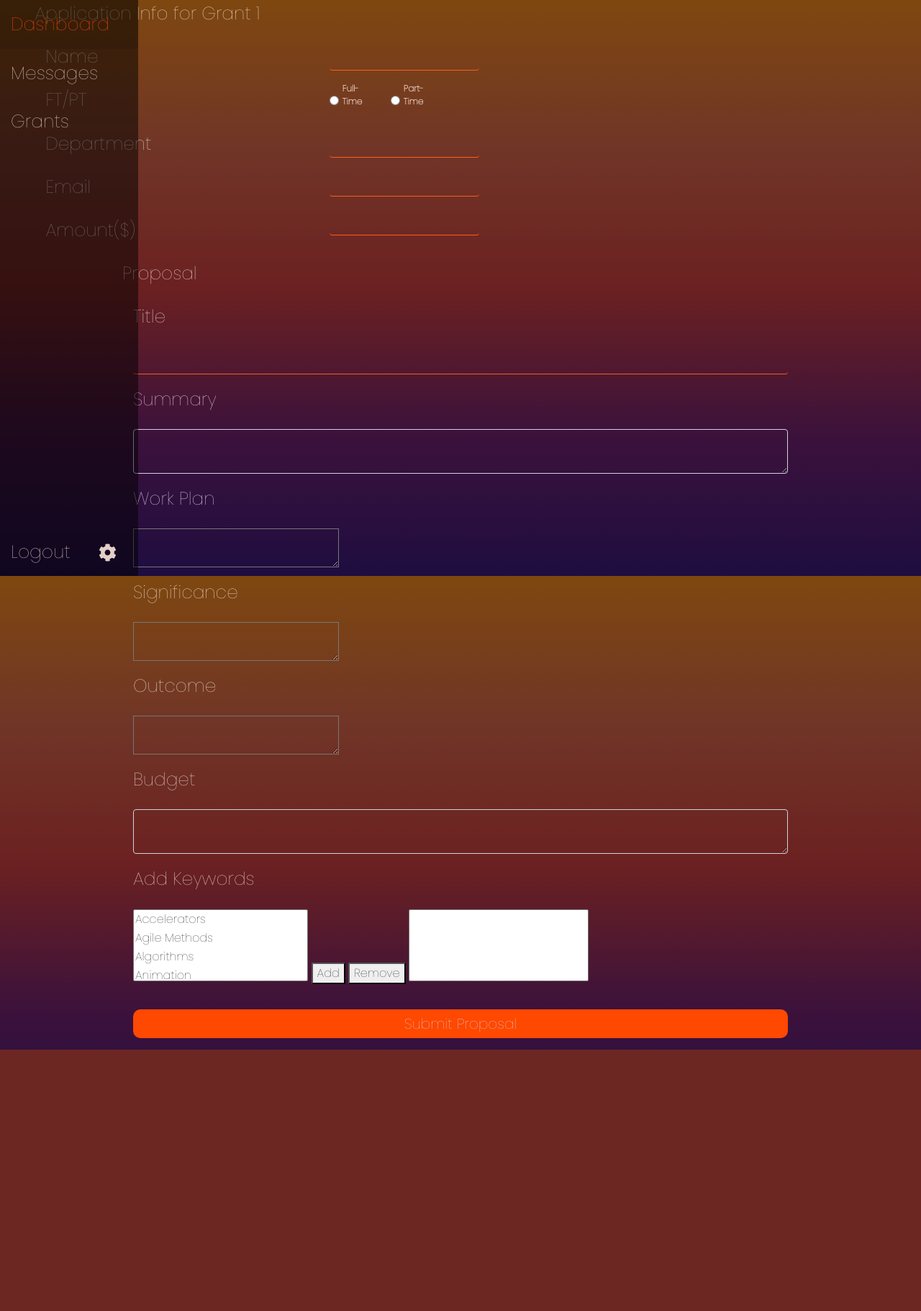
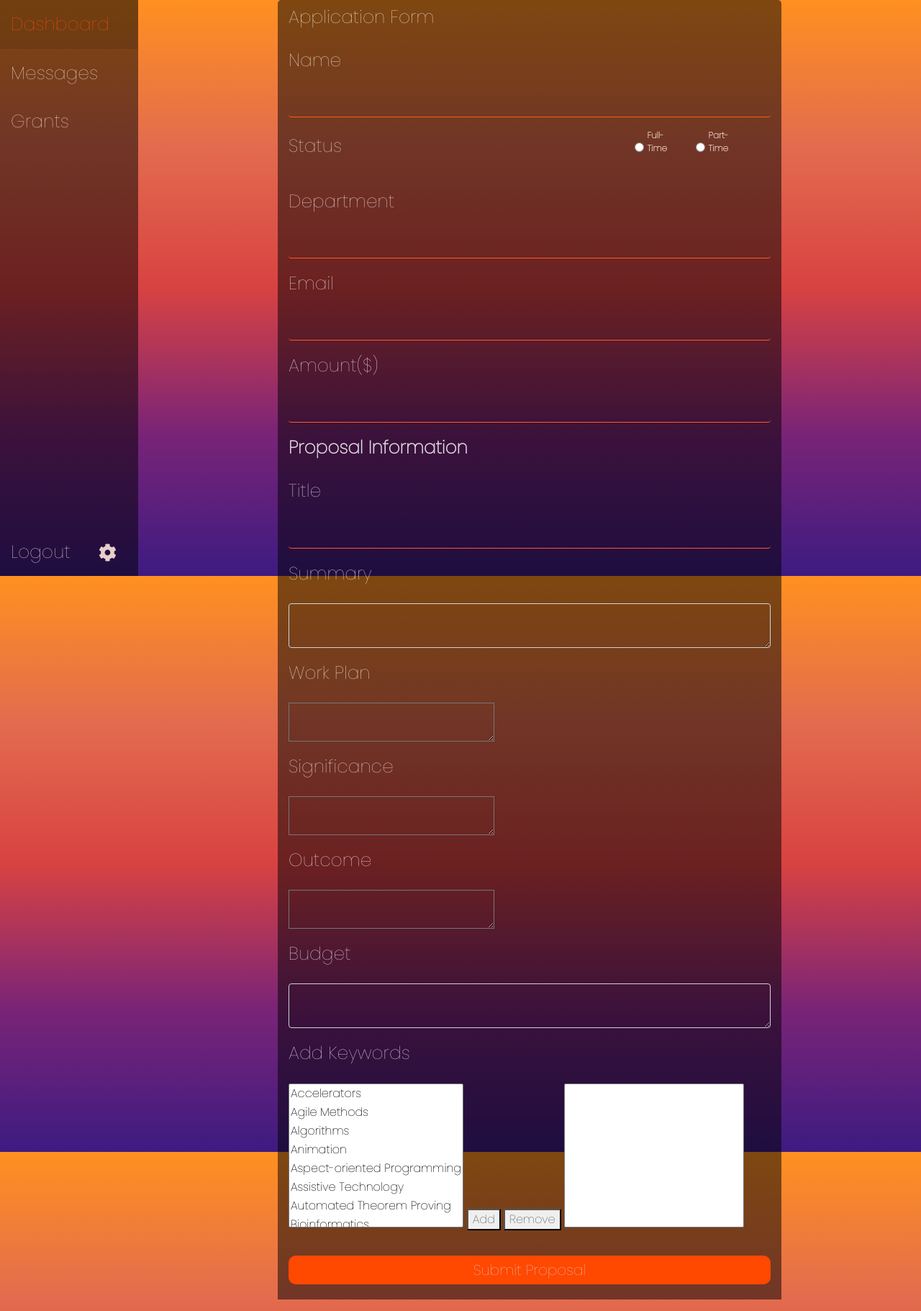
Before and after one commit to CSC400-GMS/gms, a Flask app: page /proposalupload/1 in a window 1280 px wide. Shown: the whole page at 72% size. Before the commit the page ends 1458 px from the top, so only its background shows below. Run offline with Flask 2, Linux system fonts and the light colour scheme; data comes from the database, SQL or seed files in the repository; lists and menus that the app fills with data are empty; some libraries are stand-ins or nearby versions.

Commit message:
some last minute formatting

```diff
--- a/gms/routes.py
+++ b/gms/routes.py
@@ -212,7 +212,7 @@ def pro_submit():
         #creating pdf with html
         pdfkit.from_string("<h1>"+title+"</h1>" + \
                 "<h1>Requested Funding: $"+amount+"</h1>"
-                "<table><tr><td>Applicant Name: "+name+"</td></tr><tr><td>Department: "+dept+"</td></tr><tr><td>"+status+"</td></tr><tr><td>Email Contact: "+email+"</td></tr></table><br>" + \
+                "<table><tr><td>Applicant Name: "+name+"</td></tr><tr><td>Department: "+dept+" - "+status+"</td></tr><tr><td>Email Contact: "+email+"</td></tr></table><br>" + \
                 "<h3>Summary:</h3><p>"+summary+"</p><br>" + \
                 "<h3>Workplan:</h3><p>"+workplan+"</p><br>" + \
                 "<h3>Significance:</h3><p>"+significance+"</p><br>" + \
--- a/gms/templates/proposal_upload.html
+++ b/gms/templates/proposal_upload.html
@@ -51,7 +51,7 @@
   <body>
     {% include 'sidenav.html' %}
 
-    <div class="container">
+    <div class="pro-container">
 
       {% block content %}
 
@@ -67,24 +67,17 @@
       {% endblock %}
 
 
-      <div class="row">
-	<label>Application Info for Grant {{ id }}</label>
-        <div class="col-md-4" id="contact-labels">
-                  <label>Name</label>
-                  <label>FT/PT</label>
-                  <label>Department</label>
-                  <label>Email</label>
-		  <label>Amount($)</label>
-        </div>
     <form action="{{url_for('pro_submit')}}" id='proposal_form' method='post' enctype='multipart/form-data'>
-    <div class='col-md-8' id='applicant-form'>
-
+	<div class='pro-card'>
+	  <label>Application Form</label>
         <div class="form-group">
+	  <label>Name</label>
           <input type="name" class="form-control" id="name" name="name">
           <input type="text" class="form-control" id="grant" name="grant" value="{{id}}" style="display:none;">
         </div>
 
 	<div class="form-group">
+	<label>Status</label>
 	<div class="form-check form-check-inline">
           <input type="radio" class="form-check-input" id="full" name="ftpt" value="Full-Time">
 	  <label class="form-check-label" for="full">Full-Time</label>
@@ -96,24 +89,21 @@
 	</div>
 
         <div class="form-group">
+	  <label>Department</label>
           <input type="text" class="form-control" name="department">
 	</div>
 
 	<div class="form-group">
+	  <label>Email</label>
 	  <input type="text" class="form-control" name="email">
 	</div>
 
 	<div class="form-group">
+	  <label>Amount($)</label>
 	  <input type="number" class="form-control" name="request">
 	</div>
 
-      </div>
-</div>
-
-    <div class="row">
-	<label>Proposal</label>
-	<div class="col-md" id="proposal-form">
-
+	<label><b>Proposal Information</b></label>
 	<div class="form-group">
 	  <label>Title</label>
 	  <input type="name" class="form-control" id="title" name="title">
@@ -158,14 +148,14 @@
 
 	<div class="form-group">
 	  <label>Add Keywords</label>
-	  <select id='taglist' size='3' style='height: 100px; overflow: auto' multiple>
+	  <select id='taglist' size='3' style='height: 200px; overflow: auto' multiple>
 	    {% for tag in taglist %}
-	    <option value="{{ tag[0] }}" name="left" id="{{ tag[1] }}">{{ tag[1] }}</option>
+	    <option value="{{ tag[0] }}" name="left" id="{{ tag[1] }}" style='text-shadow: 0px 0px 0px black;'>{{ tag[1] }}</option>
 	    {% endfor %}
 	  </select>
           <button id='tagbtn' type='button'>Add</button>
 	  <button id='removebtn' type='button'>Remove</button>
-	  <select id='right_taglist' size='3' style='width: 250px; height: 100px; overflow: auto' name='selected' multiple>
+	  <select id='right_taglist' size='3' style='width: 250px; height: 200px; overflow: auto;' name='selected' multiple>
 	  </select>
 	</div>
 
```
